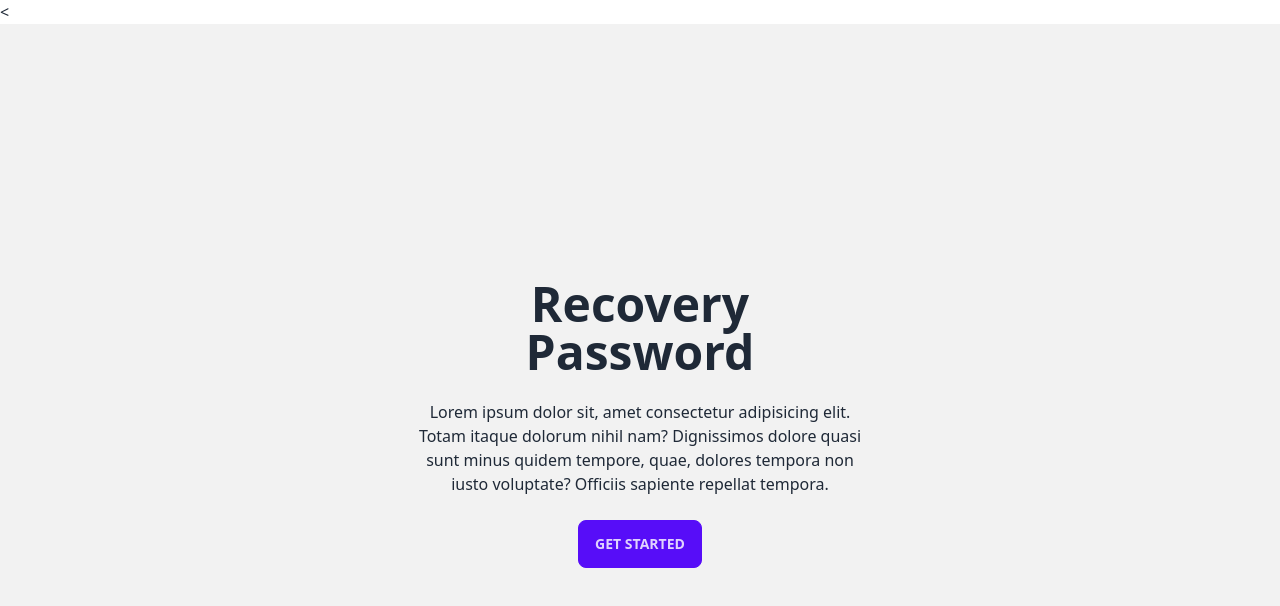
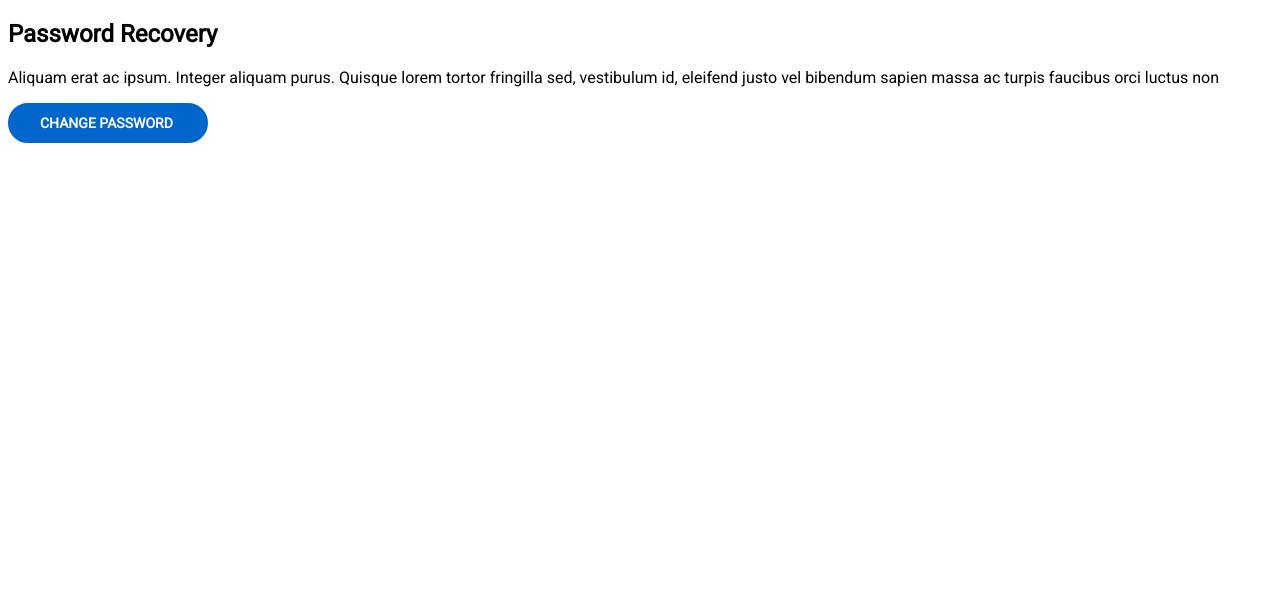
Before and after one commit to subAngel/api-todos, a website: page src/views/email.template.html in a window 1280 px wide. Drawn offline with nearby package versions, Linux system fonts and the light colour scheme; a web font is replaced by a local one.

Commit message:
Mejorando la plantilla del email para recuperacion de password

```diff
--- a/src/views/email.template.html
+++ b/src/views/email.template.html
@@ -1,23 +1,68 @@
 <!DOCTYPE html>
-<html>
+<html lang="en">
     <head>
-        <link href="https://cdn.jsdelivr.net/npm/daisyui@3.5.1/dist/full.css"
-            rel="stylesheet" type="text/css" />
-        <script src="https://cdn.tailwindcss.com"></script>
+        <meta charset="UTF-8">
+        <meta name="viewport" content="width=device-width, initial-scale=1.0">
+        <title>Document</title>
+        <style>
+@import url('https://fonts.googleapis.com/css2?family=Bebas+Neue&family=Koulen&family=Lato&family=Nunito&family=Playfair+Display:ital@1&family=Prata&family=Raleway:ital,wght@1,100&family=Roboto&family=Roboto+Condensed&family=Teko&display=swap');
+*{
+font-family: Roboto, sans-serif;
+
+}
+
+.container{
+    max-width: 200px;
+}
+
+
+.btn{
+font-weight: 700;
+font-size: 14px;
+color: #fff;
+background-color: #0066CC;
+padding: 10px 30px;
+border: 2px solid #0066cc;
+box-shadow: rgb(0, 0, 0) 0px 0px 0px 0px;
+border-radius: 49px;
+transition : 1000ms;
+transform: translateY(0);
+display: flex;
+flex-direction: row;
+align-items: center;
+cursor: pointer;
+text-transform: uppercase;
+/* width: 120px; */
+}
+
+.btn:hover{
+
+transition : ease 1000ms;
+/* padding: 10px 50px; */
+/* transform : translateY(-0px); */
+background-color: #fff;
+color: #0066cc;
+border: solid 2px #0066cc;
+}
+
+</style>
     </head>
     <body>
-        <<div class="hero min-h-screen bg-base-200">
-            <div class="hero-content text-center">
-                <div class="max-w-md">
-                    <h1 class="text-5xl font-bold">Recovery Password</h1>
-                    <p class="py-6">Lorem ipsum dolor sit, amet consectetur
-                        adipisicing elit. Totam itaque dolorum nihil nam?
-                        Dignissimos dolore quasi sunt minus quidem tempore,
-                        quae, dolores tempora non iusto voluptate? Officiis
-                        sapiente repellat tempora.</p>
-                    <button class="btn btn-primary">Get Started</button>
+        <body>
+            <section class="hero">
+                <div class="content">
+                    <h2>Password Recovery</h2>
+                    <p>Aliquam erat ac ipsum. Integer aliquam purus. Quisque
+                        lorem
+                        tortor fringilla sed, vestibulum id, eleifend justo vel
+                        bibendum sapien massa ac turpis faucibus orci luctus non</p>
+                    <div class="container">
+
+                        <a class="btn">Change Password</a>
+
+                    </div>
                 </div>
-            </div>
-        </div>
+            </section>
+        </body>
     </body>
 </html>
```
Also changed, not shown: src/services/auth.service.js (+12 -2 lines).
